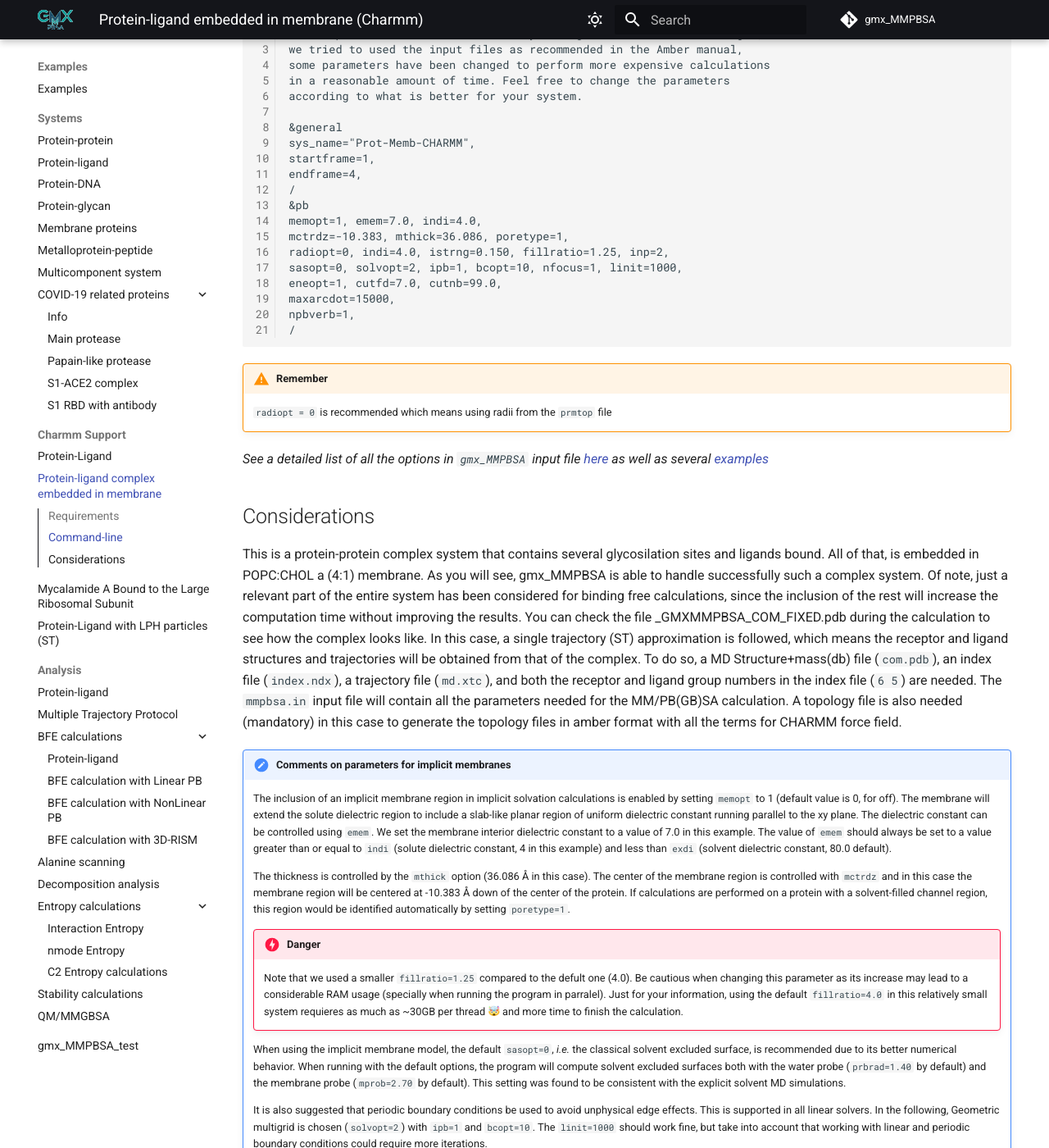
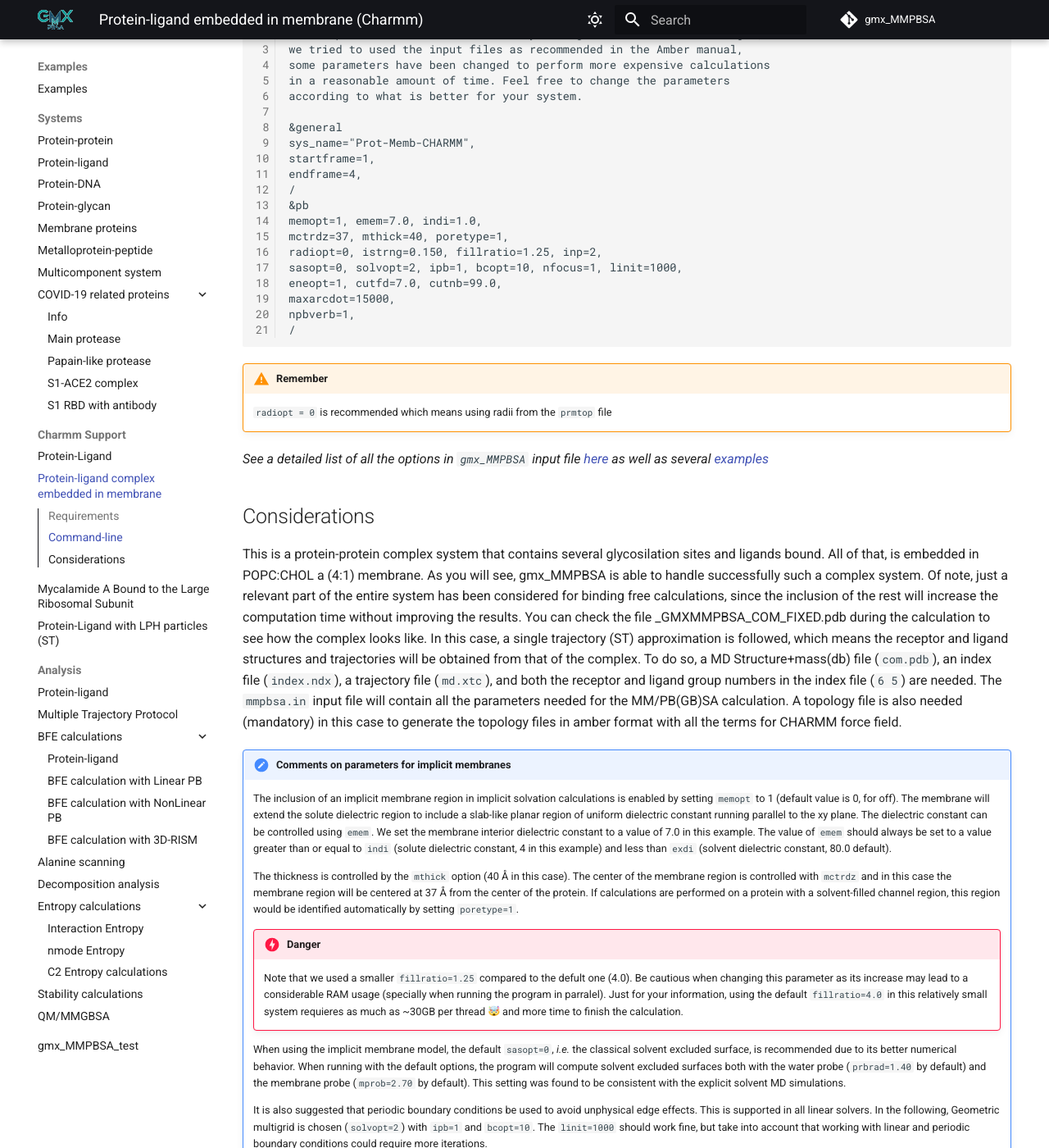
Before and after one commit to Valdes-Tresanco-MS/gmx_MMPBSA, an MkDocs documentation site: the page built from docs/examples/Protein_membrane_CHARMMff/README.md, in a window 1280 px wide and 1400 px high, scrolled down 1439 px. Shown: the whole window at 82% size. Built offline with MkDocs 1.6.1 and Material for MkDocs 9.7.7, drawn with Linux system fonts in a browser that asks for light colours; emoji names are drawn with the system emoji font; comment, search, counter and statistics services are not loaded.

Commit message:
update membrane tutorials

```diff
--- a/docs/examples/Protein_membrane_CHARMMff/README.md
+++ b/docs/examples/Protein_membrane_CHARMMff/README.md
@@ -64,9 +64,9 @@ startframe=1,
 endframe=4,
 /
 &pb
-memopt=1, emem=7.0, indi=4.0,
-mctrdz=-10.383, mthick=36.086, poretype=1,
-radiopt=0, indi=4.0, istrng=0.150, fillratio=1.25, inp=2,
+memopt=1, emem=7.0, indi=1.0,
+mctrdz=37, mthick=40, poretype=1,
+radiopt=0, istrng=0.150, fillratio=1.25, inp=2,
 sasopt=0, solvopt=2, ipb=1, bcopt=10, nfocus=1, linit=1000,
 eneopt=1, cutfd=7.0, cutnb=99.0,
 maxarcdot=15000,
@@ -99,8 +99,8 @@ input file will contain all the parameters needed for the MM/PB(GB)SA calculatio
     The value of `emem` should always be set to a value greater than or equal to `indi` (solute dielectric constant,
     4 in this example) and less than `exdi` (solvent dielectric constant, 80.0 default).
 
-    The thickness is controlled by the `mthick` option (36.086 Å in this case). The center of the membrane region is
-    controlled with `mctrdz` and in this case the membrane region will be centered at -10.383 Å down of the center
+    The thickness is controlled by the `mthick` option (40 Å in this case). The center of the membrane region is
+    controlled with `mctrdz` and in this case the membrane region will be centered at 37 Å from the center
     of the protein. If calculations are performed on a protein with a solvent-filled channel region, this
     region would be identified automatically by setting `poretype=1`.
 
```
Also changed, not shown: docs/examples/Protein_membrane/README.md (+1 -1 lines), 2 other files.
